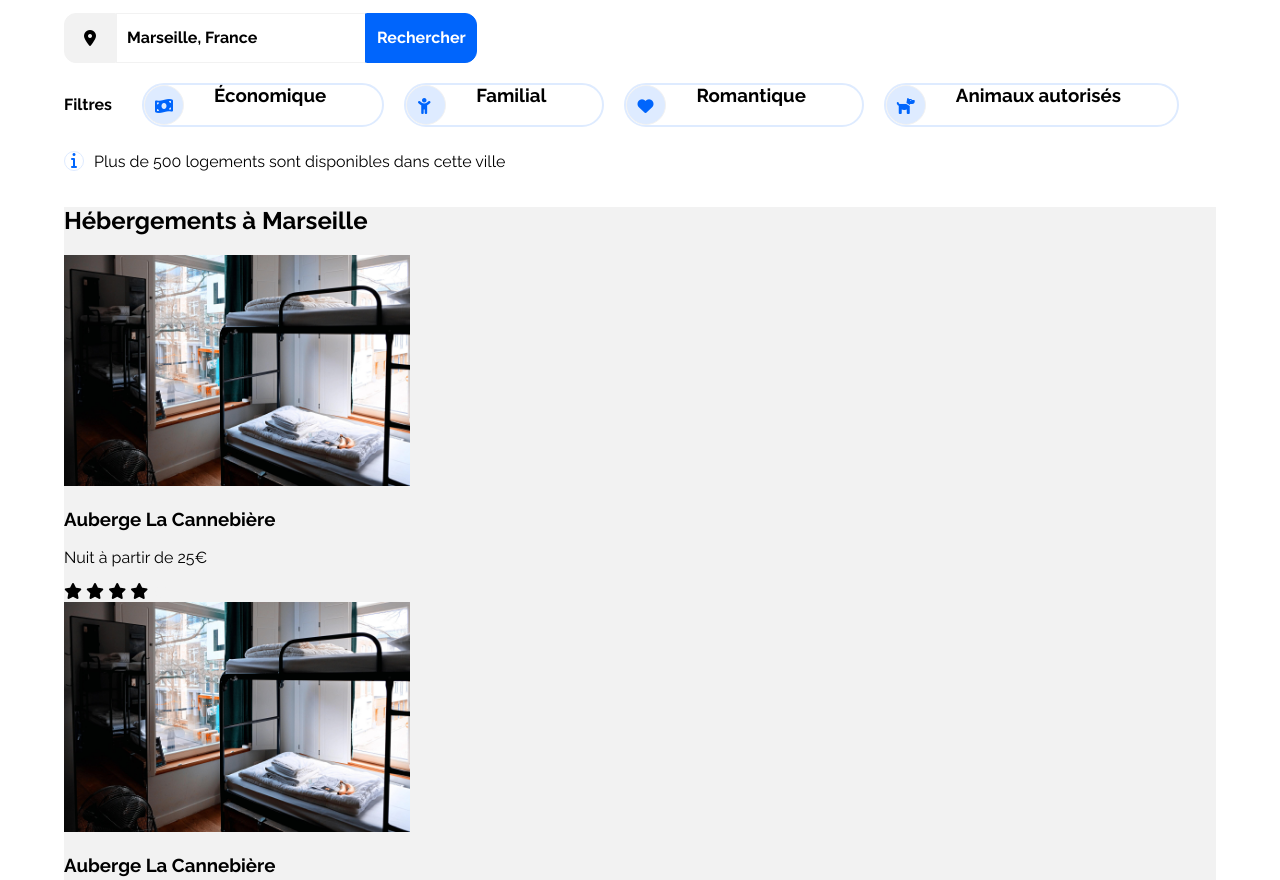
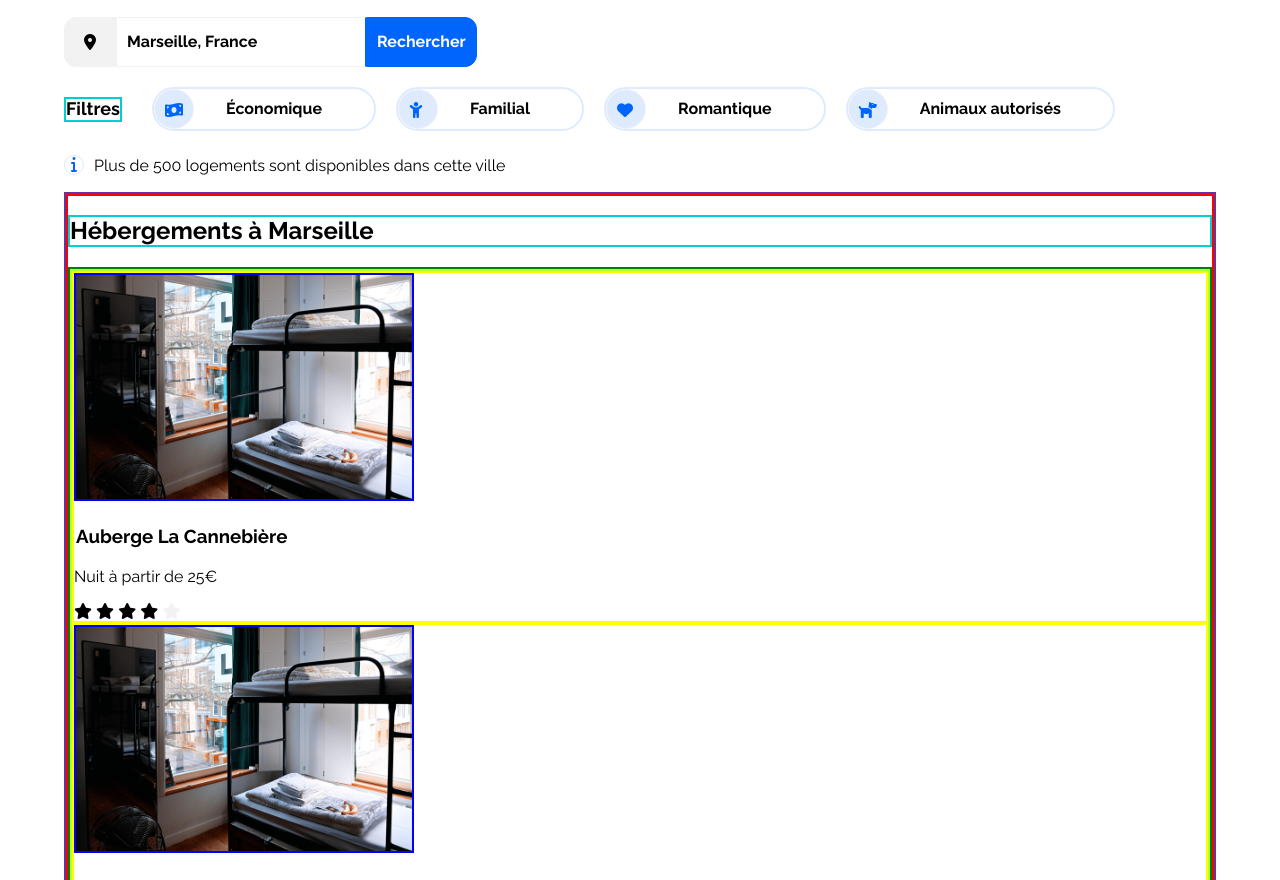
Before and after one commit to OCform/P2, a plain HTML site: page index.html in a window 1280 px wide. Shown: the part 172-1052 px from the top of the page. Drawn offline with nearby package versions, Linux system fonts and the light colour scheme.

Commit message:
add section activites

```diff
--- a/css/style.css
+++ b/css/style.css
@@ -180,6 +180,11 @@ input::placeholder {
 }
 
 #filters h2 {
+  font-size: 18px;
+  margin: 0 20px 0 0;
+}
+
+#filters h3 {
   font-size: 16px;
   margin: 0 20px 0 0;
 }
@@ -225,9 +230,11 @@ margin: 0;
   border: 2px solid var(--light-blue);
   padding-top: 0px;
   padding-left: 0px;
-  padding-bottom: 0;
+  padding-bottom: 0px;
+  padding-right: 0px;
   margin: 10px;
   display: flex;
+  align-items: center;
 }
 /*XXXX fiiiiilters XXXX*/
 
@@ -256,5 +263,45 @@ margin: 0;
 /* o:) main content (:o */
 
 #main-content {
-  background-color: var(--grey);
+  border: 2px solid rebeccapurple;
 }
+
+#hebergements {
+  border: 2px solid red;
+}
+
+#hebergement-cards {
+  border: 2px solid green;
+}
+
+#cards {
+  border: 2px solid greenyellow;
+}
+
+.card {
+  border: 2px solid yellow;
+}
+
+#main-content img {
+  border: 2px solid blue;
+}
+
+h1 {
+  border: 2px solid darkblue;
+}
+
+h2 {
+  border: 2px solid darkturquoise;
+}
+
+h3 {
+  border: 2px solid transparent;
+}
+
+#activites {
+  border: 2px solid darkorange;
+}
+
+#popular-cards {
+  border: 2px solid royalblue;
+}
```
